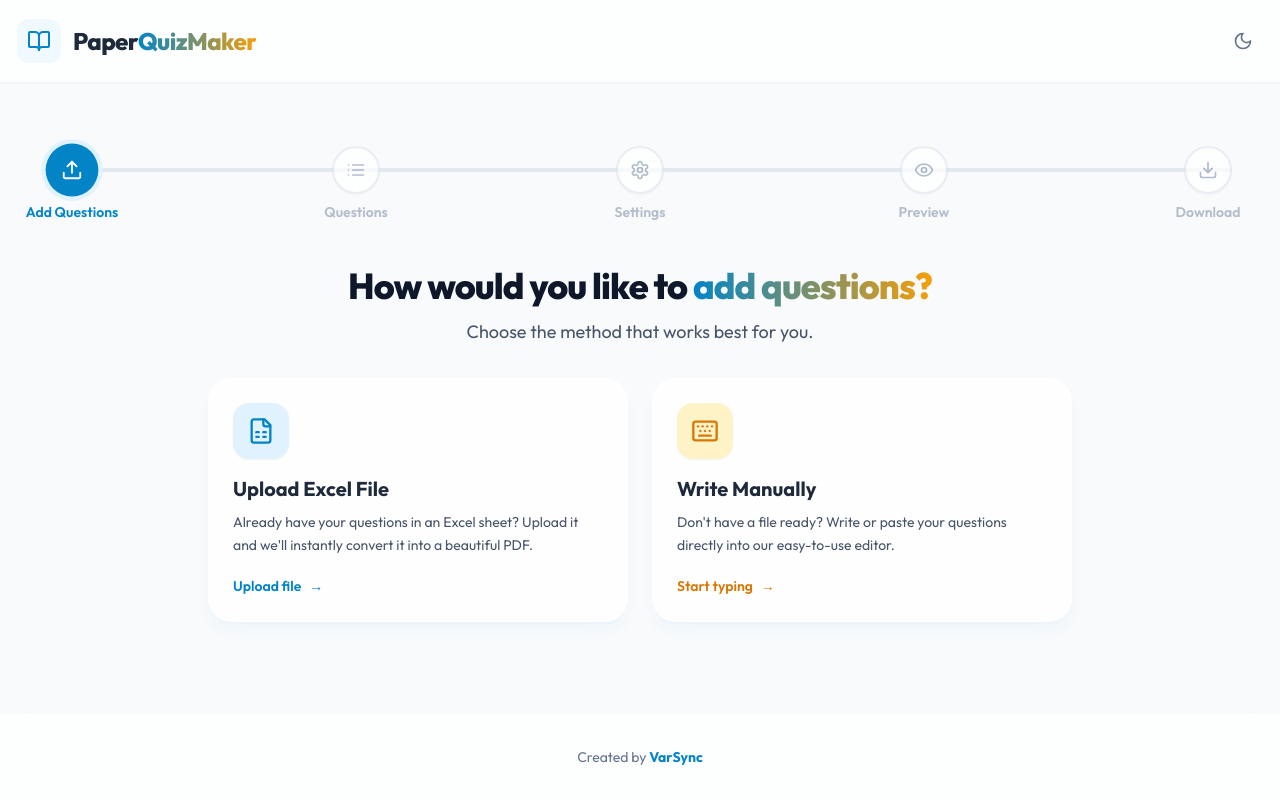
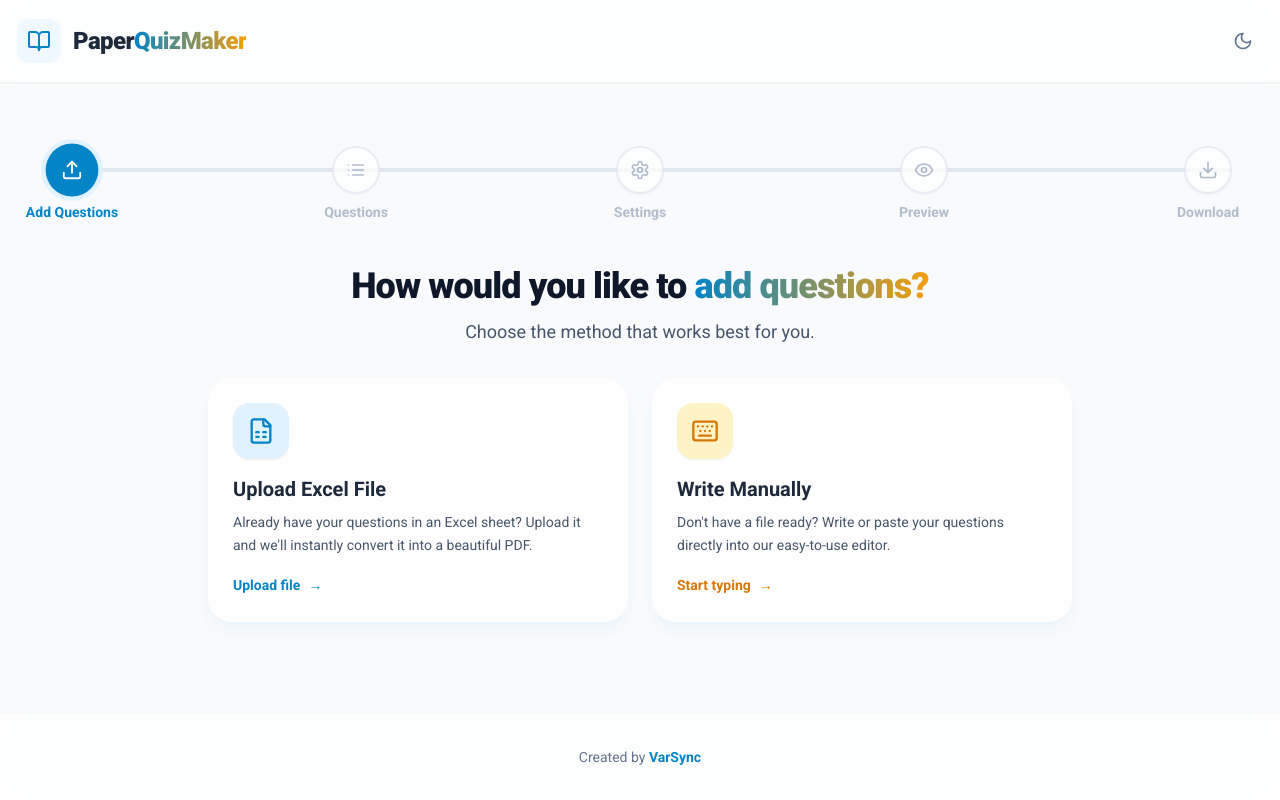
Before and after one commit to Vishal1720/examquiz, a React (Vite) app: page / in a window 1280 px wide. Built offline with nearby package versions, Linux system fonts and the light colour scheme.

Commit message:
font change

```diff
--- a/index.html
+++ b/index.html
@@ -4,6 +4,10 @@
     <meta charset="UTF-8" />
     <link rel="icon" type="image/svg+xml" href="/favicon.svg" />
     <meta name="viewport" content="width=device-width, initial-scale=1.0" />
+    <!-- Fonts -->
+    <link rel="preconnect" href="https://fonts.googleapis.com">
+    <link rel="preconnect" href="https://fonts.gstatic.com" crossorigin>
+    <link href="https://fonts.googleapis.com/css2?family=Roboto:wght@300;400;500;700;900&display=swap" rel="stylesheet">
 
     <!-- Primary Meta Tags -->
     <title>Paper Quiz Maker | Create Exam Question Papers from Excel to PDF instantly</title>
--- a/tailwind.config.js
+++ b/tailwind.config.js
@@ -7,7 +7,7 @@
   theme: {
     extend: {
       fontFamily: {
-        sans: ['Outfit', 'sans-serif'],
+        sans: ['Roboto', 'sans-serif'],
       },
       colors: {
         brand: {
```
